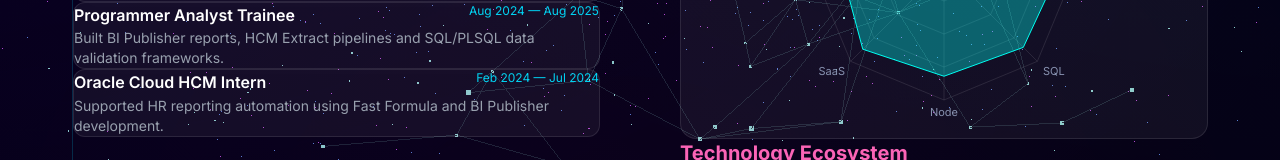
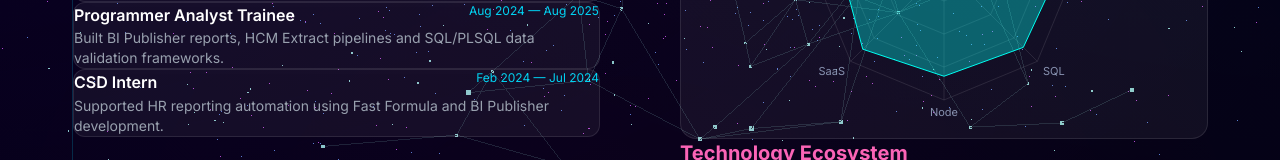
Before and after one commit to SudipBera083/protfolio, a React (Vite) app: page /about in a window 1280 px wide. Shown: the part 526-686 px from the top of the page. Built offline with nearby package versions, Linux system fonts and the light colour scheme.

Commit message:
Modified: App.jsx, cards, projects

```diff
--- a/src/pages/About.jsx
+++ b/src/pages/About.jsx
@@ -35,7 +35,7 @@
 desc:"Built BI Publisher reports, HCM Extract pipelines and SQL/PLSQL data validation frameworks."
 },
 {
-title:"Oracle Cloud HCM Intern",
+title:"CSD Intern",
 period:"Feb 2024 — Jul 2024",
 desc:"Supported HR reporting automation using Fast Formula and BI Publisher development."
 }
```
